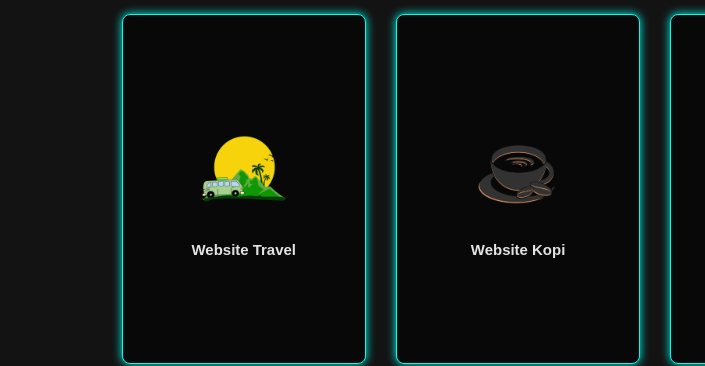
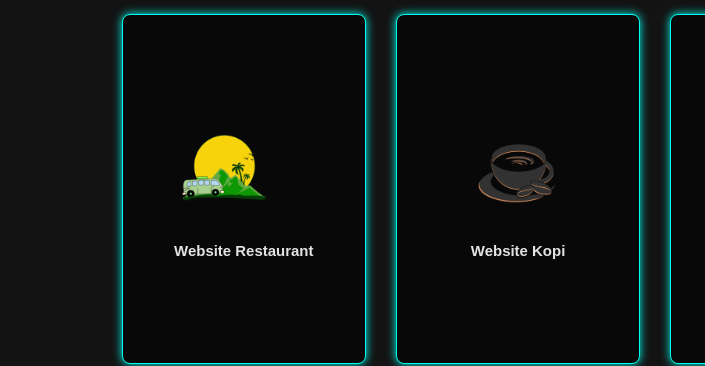
Before and after one commit to savakun12/sava-web, a plain HTML site: page index.html in a window 1280 px wide. Shown: the part 2960-3326 px from the top of the page, 122-827 px from the left. Drawn offline with nearby package versions, Linux system fonts and the light colour scheme.

Commit message:
Update index.html

```diff
--- a/index.html
+++ b/index.html
@@ -189,15 +189,19 @@
           <div class="slider-wrapper">
             <div class="card-list swiper-wrapper">
               <div class="my-skill-item swiper-slide">
+            <a href="https://restaurant-three-blue.vercel.app/" target="_blank">
               <img src="travel.png" alt="User Image" class="user-image" />
-                <h2 class="user-name">Website Travel</h2>
-                <p class="content1">Website yang menampilkan berbagai pilihan travel, user dapat memesannya melalui contact. </p>
+              <h2 class="user-name">Website Restaurant</h2>
+              <p class="content1">Website yang menampilkan berbagai pilihan travel, user dapat memesannya melalui contact.</p>
+            </a>
           </div>
 
           <div class="my-skill-item swiper-slide">
+            <a href="https://coffeweb-rouge.vercel.app/" target="_blank">
               <img src="kopi.png" alt="User Image" class="user-image" />
               <h2 class="user-name">Website Kopi</h2>
               <p class="content1">Web yang menampilkan pilihan kopi dan user dapat memesannya melalui contact.</p>
+            </a>
           </div>
 
               <div class="my-skill-item swiper-slide">
```
Lines whose indentation alone changed are shown as unchanged.
